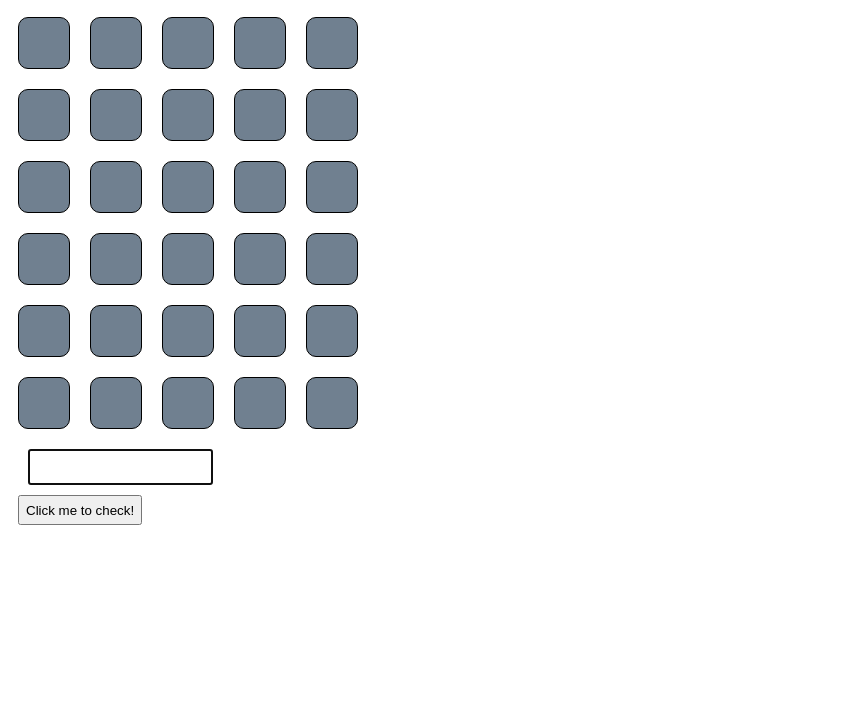
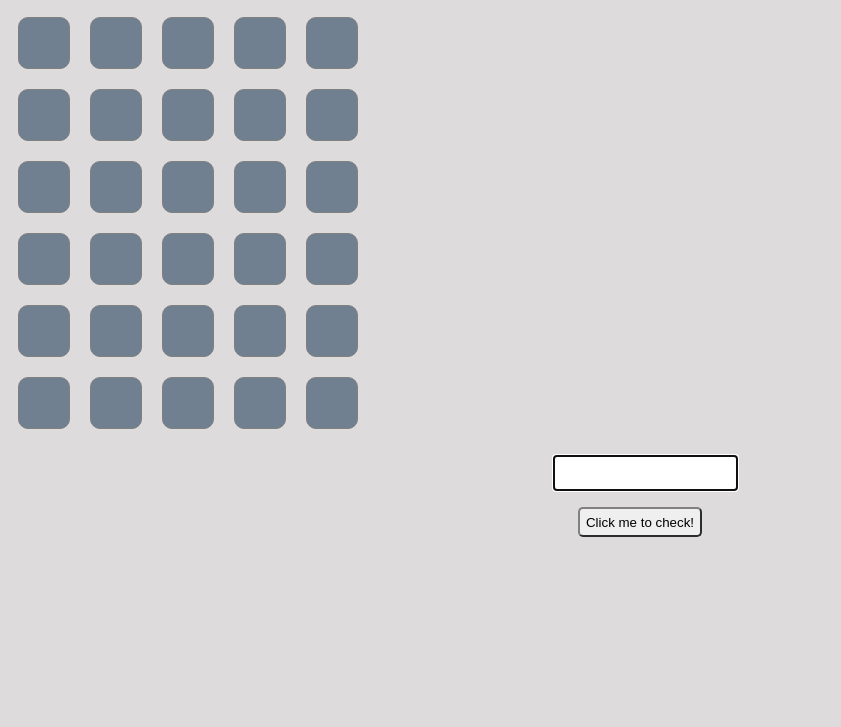
Before and after one commit to amandayoung777/ga-wordle, a plain HTML site: page index.html in a window 1280 px wide. Shown: the part 73-800 px from the top of the page, without its empty margins (0-841 px from the left). Drawn offline with Linux system fonts and the light colour scheme.

Commit message:
not quite working CSS

```diff
--- a/styles.css
+++ b/styles.css
@@ -1,17 +1,27 @@
+
+
 body {
+    background-color: rgb(221, 219, 219);
     font-family: helvetica;
-    max-width: 900px;
 }
 
-p {
-    margin: 10px;
+.container {
+    text-align: center;
+    max-width: auto;
+    align-self: auto;
+    margin: auto;
+    flex-direction: column;
+    justify-content: center;
+    align-items: center
 }
+
+
 .row {
     display: flex;
 }
 
 .outputs {
-    border: 1px solid black ;
+    border: 1px solid gray ;
     height: 50px;
     width: 50px;
     margin: 10px;
@@ -20,6 +30,7 @@ p {
     text-align: center;
     vertical-align: middle;
     font-size: 40px;
+    font-family: 'Times New Roman', Times, serif;
 
 }
 
@@ -35,10 +46,19 @@ p {
     background-color: rgb(216, 78, 78);
 }
 
+button {
+    border-radius: 5px;
+}
 
 #enter {
     height: 30px;
     max-width: auto;
+    border-color: gray;
+    margin: auto;
+}
+
+input {
+    border-color: gray;
 }
 
 #letter1 {
```
